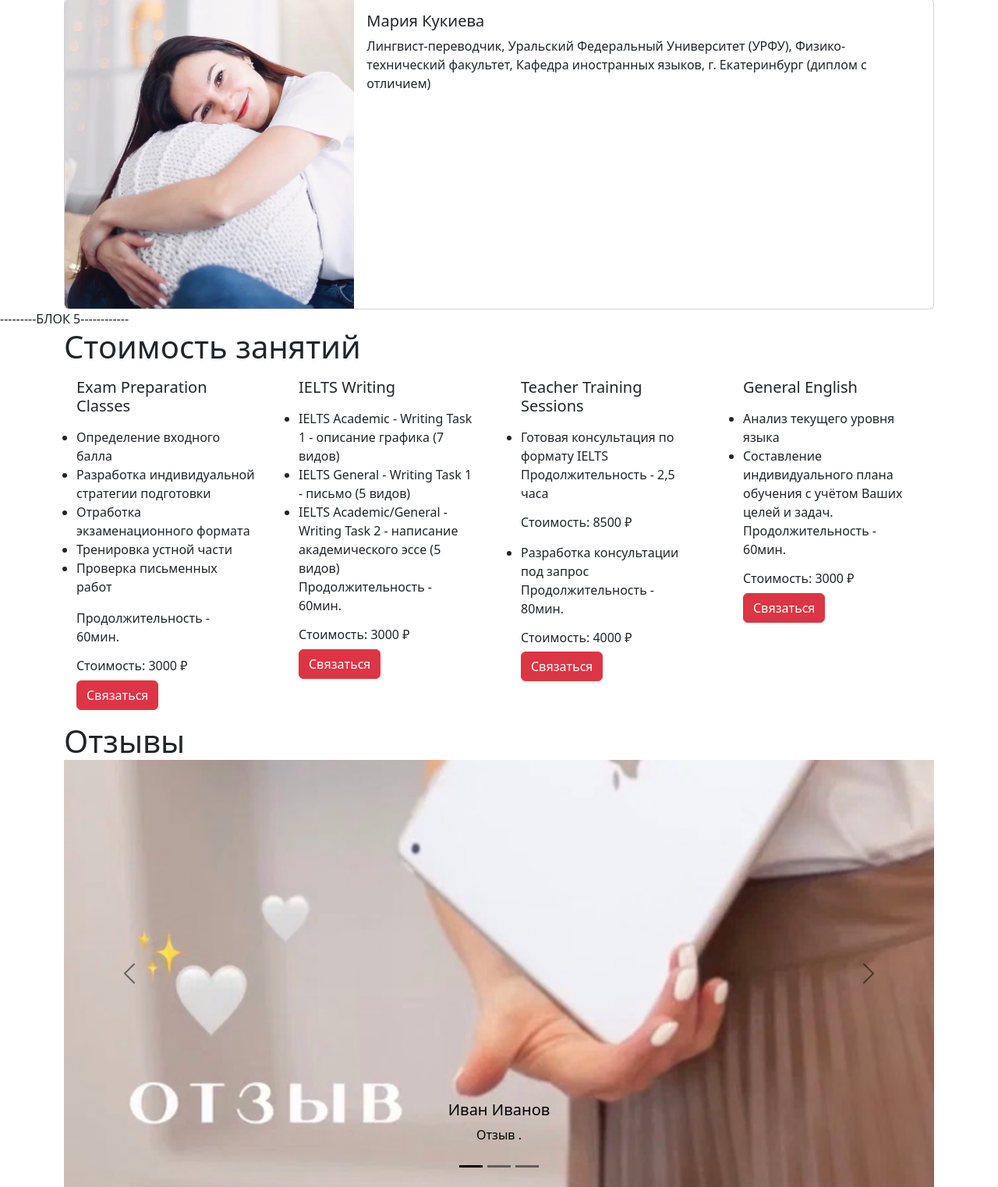
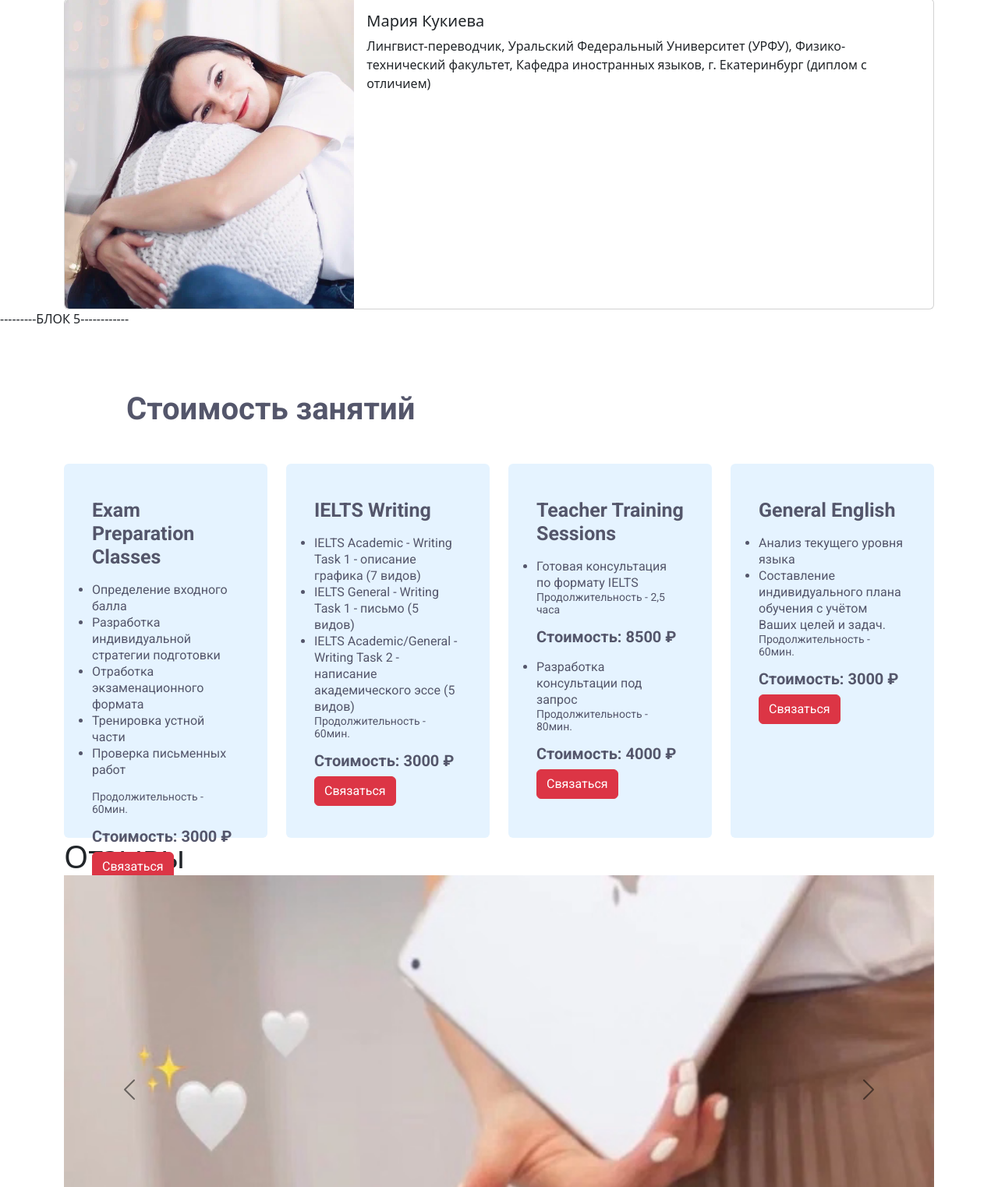
Before and after one commit to Dari-Dari/59_ielts_kukieva, a PHP site: page / in a window 1280 px wide. Shown: the part 1931-3454 px from the top of the page at 78% size. Run offline with PHP 8.4, Linux system fonts and the light colour scheme.

Commit message:
feat: добавлены стили в блок5

```diff
--- a/styles/style.css
+++ b/styles/style.css
@@ -1 +1,44 @@
-/*Start*/
+.main__block-5 {
+  font-family: "Roboto", Arial, sans-serif;
+  color: #54566b;
+}
+
+.block-5__title {
+  padding: 5rem 0 2.875rem 5rem;
+  font-weight: 700;
+  font-size: 4rem;
+}
+
+.block-5__card {
+  padding: 1.8rem 1.25rem 3.5rem 1.25rem;
+  height: 60vh;
+  background-color: #e5f3ff;
+  color: #54566b;
+}
+
+.block-5__card-title {
+  text-align: left;
+  font-style: normal;
+  font-weight: 700;
+  font-size: 1.5625rem;
+}
+
+.block-5__list-group {
+  font-style: normal;
+  font-weight: 400;
+  font-size: 1rem;
+  line-height: 21px;
+}
+
+.block-5__card_time {
+  font-style: normal;
+  font-weight: 400;
+  font-size: 0.875rem;
+  line-height: 16px;
+}
+
+.block-5__card_price {
+  font-weight: 600;
+  font-size: 1.25rem;
+  line-height: 23px;
+}/*# sourceMappingURL=style.css.map */
--- /dev/null
+++ b/styles/style.scss
@@ -0,0 +1,42 @@
+@import './_var.scss';
+
+.main__block-5{
+    font-family: $font;
+    color: $color-gray;
+
+}
+.block-5__title{
+    padding: 5rem 0 2.875rem 5rem;
+    font-weight: 700;
+    font-size: 4rem;
+}
+
+.block-5__card{
+    padding: 1.8rem 1.25rem 3.5rem 1.25rem;
+    height: 60vh;
+    background-color: $color-blue;
+    color: $color-gray;
+}
+.block-5__card-title{
+    text-align: left;
+    font-style: normal;
+    font-weight: 700;
+    font-size: 1.5625rem;
+}
+.block-5__list-group{
+    font-style: normal;
+    font-weight: 400;
+    font-size: 1rem;
+    line-height: 21px;
+}
+.block-5__card_time{
+    font-style: normal;
+    font-weight: 400;
+    font-size: 0.875rem;
+    line-height: 16px;
+}
+.block-5__card_price{
+    font-weight: 600;
+    font-size: 1.25rem;
+    line-height: 23px;
+}
```
Also changed, not shown: 1 other file.
